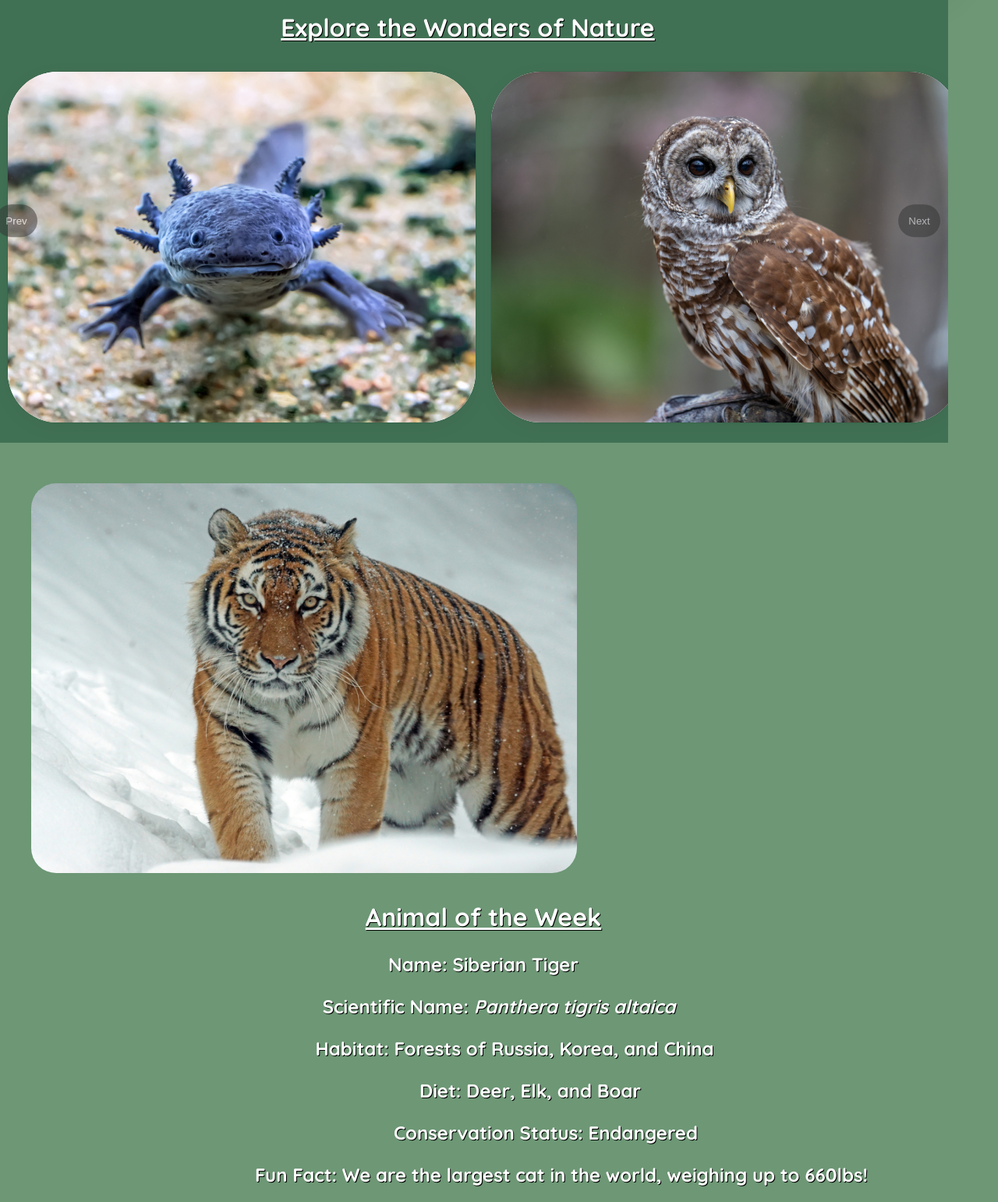
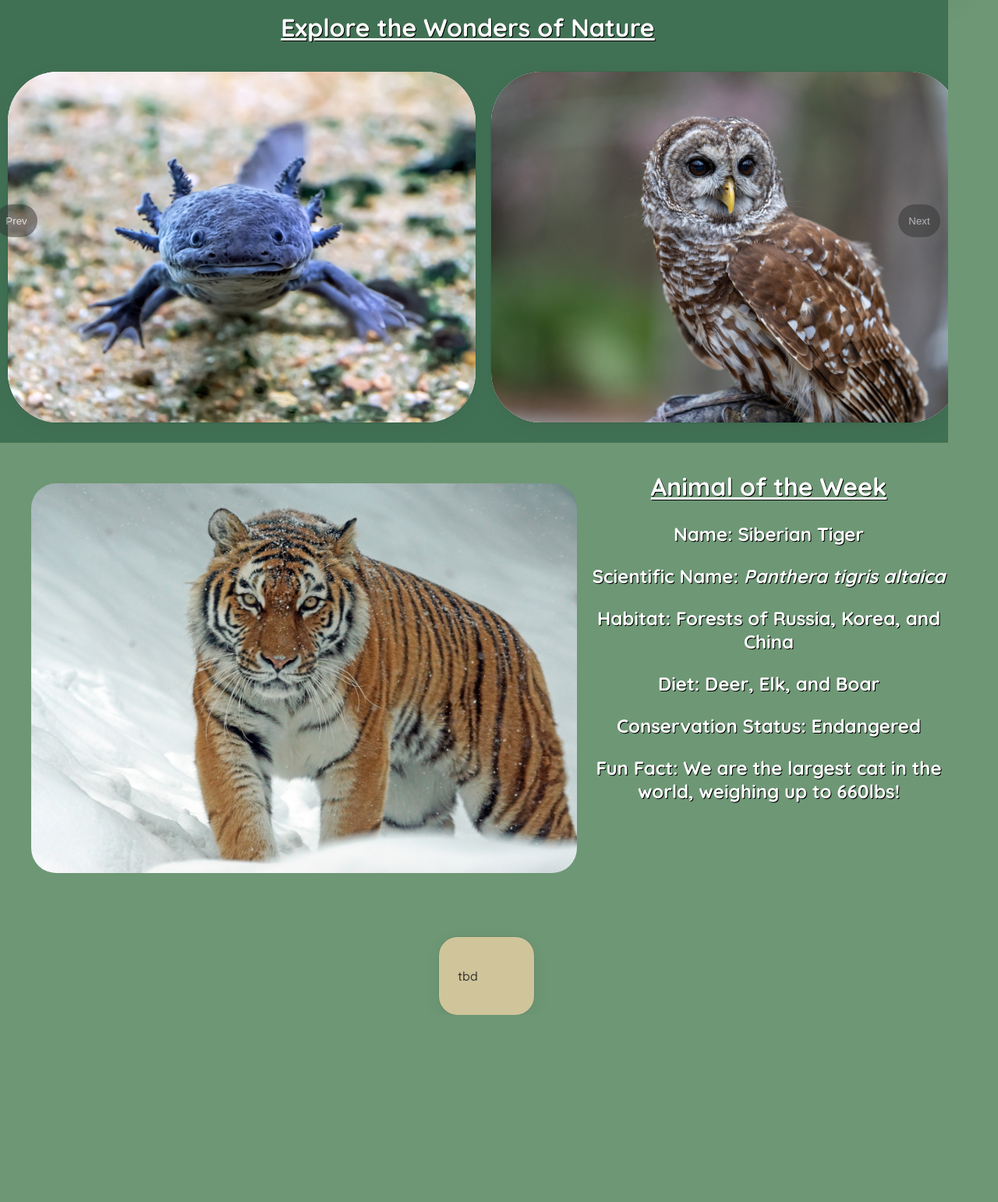
Before and after one commit to JacobL322/351-FinalProject, a PHP site: page / in a window 1280 px wide. Shown: the part 344-1886 px from the top of the page at 78% size. After the commit the page ends 1646 px from the top, so only its background shows below. Run offline with PHP 8.4, Linux system fonts and the light colour scheme.

Commit message:
footer wip

```diff
--- a/index.html
+++ b/index.html
@@ -89,7 +89,9 @@
     </main>
 
     <footer>
-
+        <div class = footer-container>
+            <p>tbd</p>
+        </div>
     </footer>
 
 </body>
--- a/styles.css
+++ b/styles.css
@@ -60,6 +60,20 @@ h1, h2 {
 }
 
 
+.footer-container{
+    background-color: #D0C59A;
+    margin-left: auto;
+    margin-right: auto;
+    margin-top: 1rem;
+    padding: 1.5rem;
+    width:100%;
+    top:0;
+    position:sticky;
+    border-radius: 1.5rem 1.5rem 1.5rem 1.5rem;
+    box-shadow: rgba(0, 0, 0, 0.05) 0px 6px 24px 0px, rgba(0, 0, 0, 0.08) 0px 0px 0px 1px;
+}
+
+
 /* Animal of the Week Styles
 --------------------
 */
@@ -72,6 +86,7 @@ h1, h2 {
 
 
 .animal-week-image{
+    float:left;
     padding:1em;
     border-radius:3em;
     height:500px;
```
